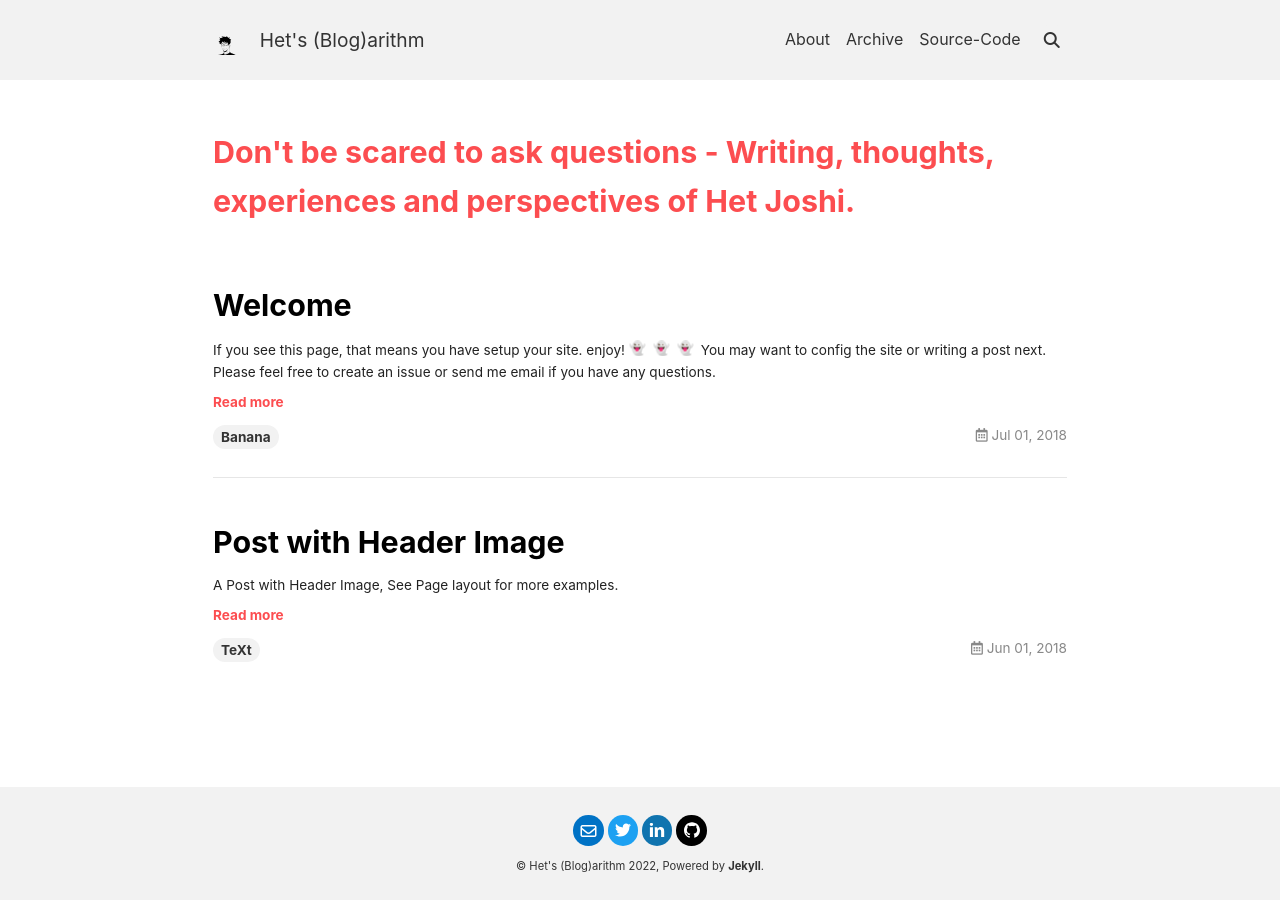
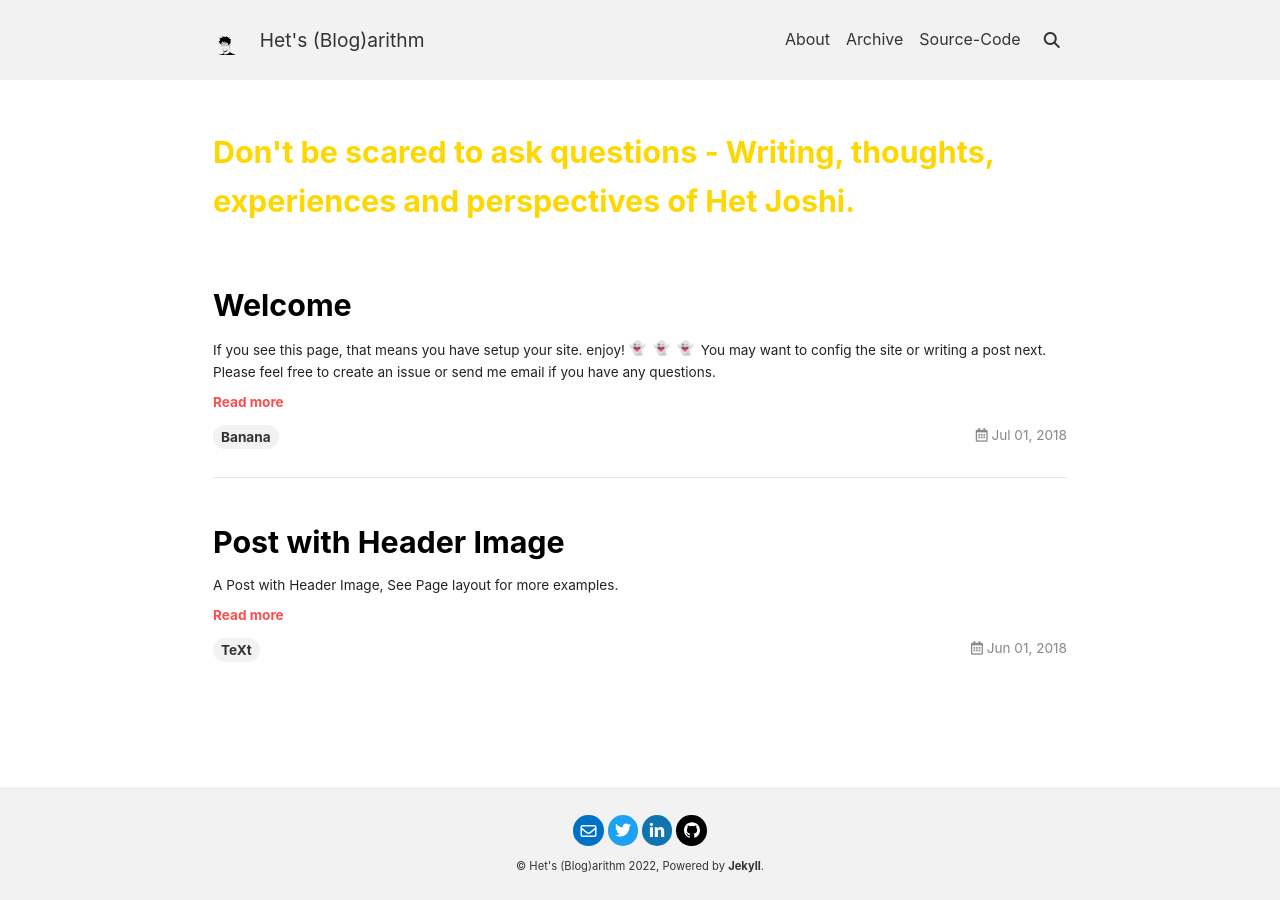
Before and after one commit to Het-Joshi/blog, a Jekyll site: the page built from index.html, in a window 1280 px wide. Built offline with Jekyll 4.4.1, drawn with Linux system fonts in a browser that asks for light colours; nearby versions of some CDN libraries; emoji names are drawn with the system emoji font; the list of posts is cut into pages by our own code.

Commit message:
Update article-header.html

```diff
--- a/_includes/article-header.html
+++ b/_includes/article-header.html
@@ -17,7 +17,7 @@
     <div class="article__header">
       {%- if _show_title -%}
       <header>
-        <h2 style="color:#fc4d50">{{ _article_title }}</h2>
+        <h2 style="color:#FFD700">{{ _article_title }}</h2>
       </header>
       {%- endif -%}
       {%- if _show_edit_on_github -%}
```
